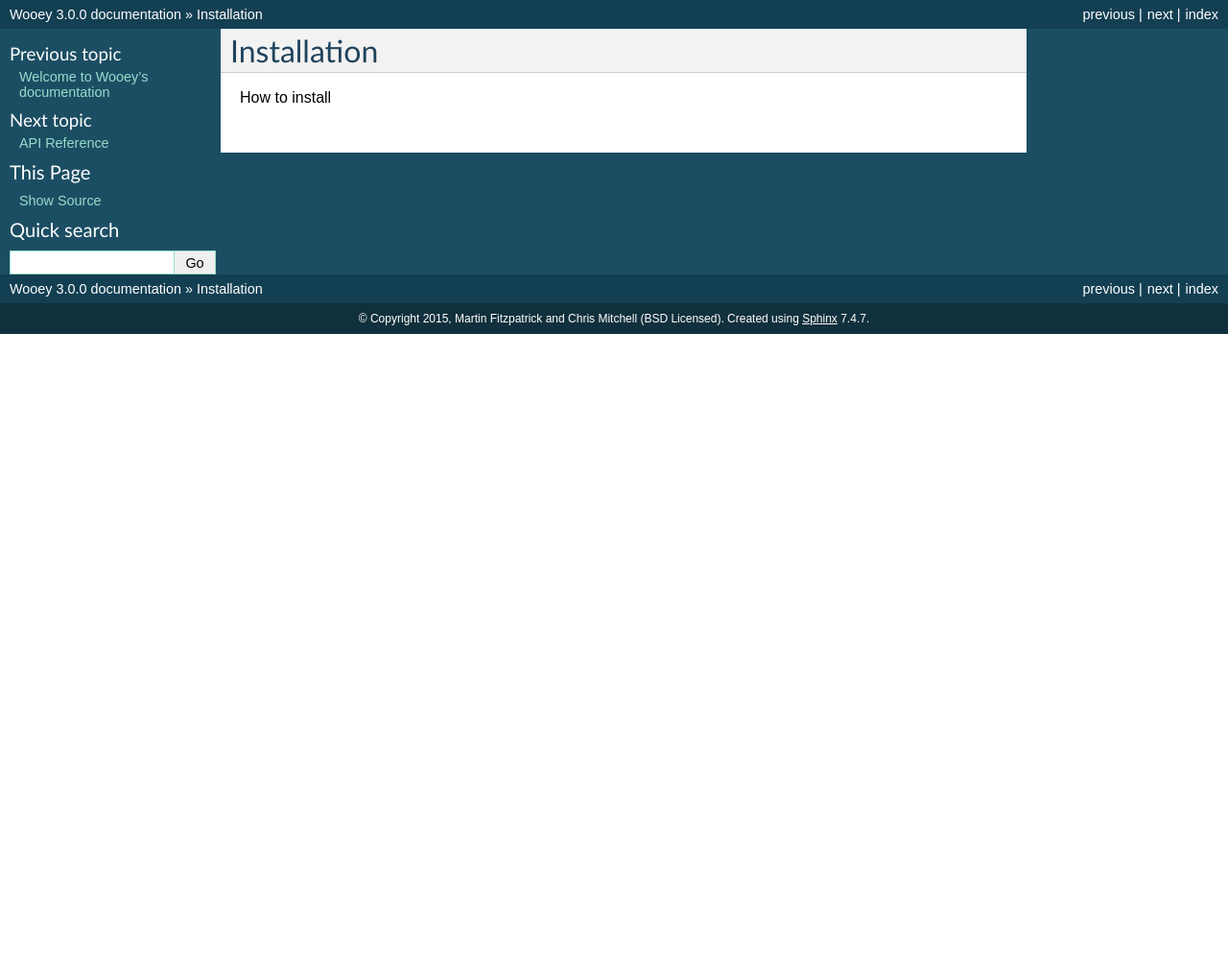
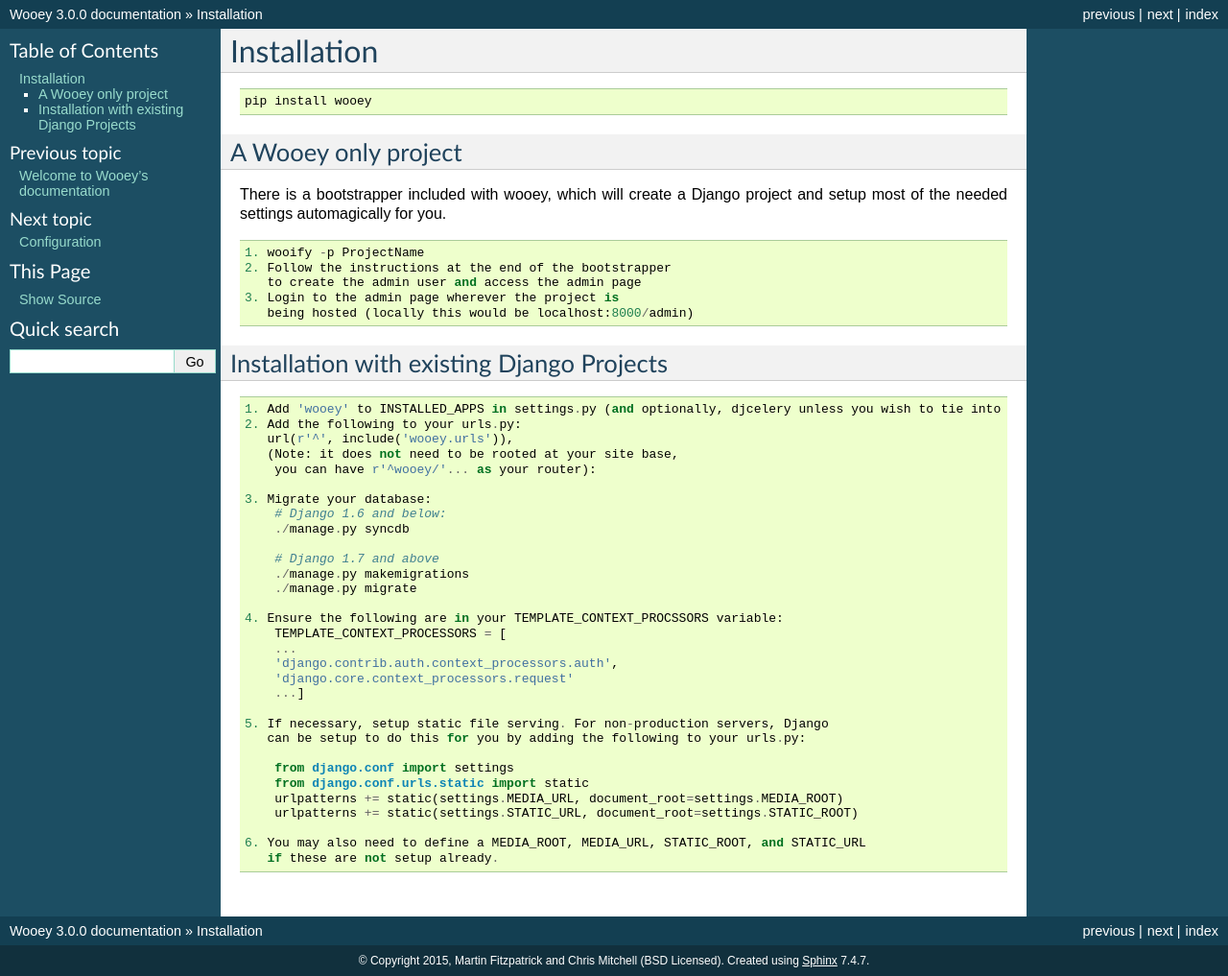
Before and after one commit to wooey/Wooey, a Sphinx documentation site: the page built from docs/install.rst, in a window 1280 px wide. Shown: the whole page at 96% size. Built offline with Sphinx 7.4.7, drawn with Linux system fonts in a browser that asks for light colours; pages that are not in the unit, such as notebooks, are missing from menus; before the commit the page ends 900 px from its top, so only the background shows below that.

Commit message:
Add README.md documentation to the RTD

```diff
--- a/docs/install.rst
+++ b/docs/install.rst
@@ -1,4 +1,57 @@
 Installation
-************
+============
 
-How to install
+::
+
+    pip install wooey
+
+A Wooey only project
+--------------------
+
+There is a bootstrapper included with wooey, which will create a Django
+project and setup most of the needed settings automagically for you.
+
+::
+
+    1. wooify -p ProjectName
+    2. Follow the instructions at the end of the bootstrapper
+       to create the admin user and access the admin page
+    3. Login to the admin page wherever the project is
+       being hosted (locally this would be localhost:8000/admin)
+
+Installation with existing Django Projects
+------------------------------------------
+
+::
+
+    1. Add 'wooey' to INSTALLED_APPS in settings.py (and optionally, djcelery unless you wish to tie into an existing celery instance)
+    2. Add the following to your urls.py:
+       url(r'^', include('wooey.urls')),
+       (Note: it does not need to be rooted at your site base,
+        you can have r'^wooey/'... as your router):
+
+    3. Migrate your database:
+        # Django 1.6 and below:
+        ./manage.py syncdb
+
+        # Django 1.7 and above
+        ./manage.py makemigrations
+        ./manage.py migrate
+
+    4. Ensure the following are in your TEMPLATE_CONTEXT_PROCSSORS variable:
+        TEMPLATE_CONTEXT_PROCESSORS = [
+        ...
+        'django.contrib.auth.context_processors.auth',
+        'django.core.context_processors.request'
+        ...]
+
+    5. If necessary, setup static file serving. For non-production servers, Django
+       can be setup to do this for you by adding the following to your urls.py:
+
+        from django.conf import settings
+        from django.conf.urls.static import static
+        urlpatterns += static(settings.MEDIA_URL, document_root=settings.MEDIA_ROOT)
+        urlpatterns += static(settings.STATIC_URL, document_root=settings.STATIC_ROOT)
+
+    6. You may also need to define a MEDIA_ROOT, MEDIA_URL, STATIC_ROOT, and STATIC_URL
+       if these are not setup already.
```
Also changed, not shown: docs/configuration.rst (added, +33 -0 lines), docs/index.rst (+27 -7 lines), docs/remote.rst (added, +10 -0 lines), docs/running.rst (added, +46 -0 lines), docs/scripts.rst (added, +69 -0 lines).
